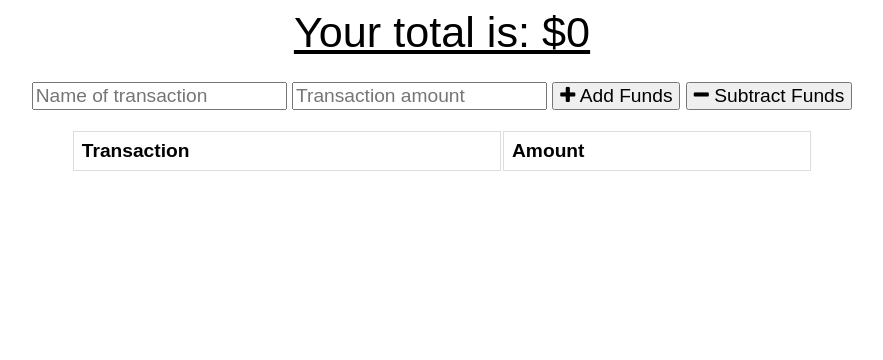
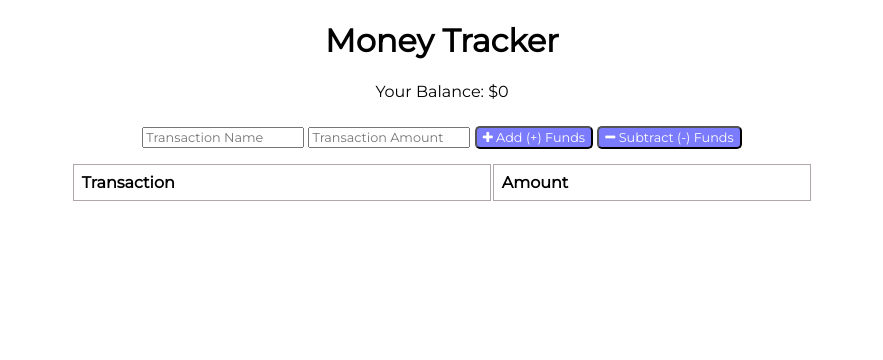
Before and after one commit to Killian356/Money-Tracker, a website: page public/index.html in a window 1280 px wide. Shown: the whole page, without its empty margins (198-1081 px from the left). Drawn offline with nearby package versions, Linux system fonts and the light colour scheme; no server answers.

Commit message:
big fixes

```diff
--- a/public/css/styles.css
+++ b/public/css/styles.css
@@ -1,19 +1,30 @@
 body {
-  font-size: 120%;
-  font-family: Arial;
+  font-size: 100%;
+  font-family: Montserrat;
 }
 
-button, input {
-  font-size: 100%;
-  font-family: Arial;
+#add-btn,
+#sub-btn {
+  background-color: #7b7bfd;
+  color: white;
+  padding-top: 2px;
+  padding-bottom: 2px;
+  border-radius: 5px;
+}
+
+button,
+input {
+  font-size: 80%;
+  font-family: Montserrat;
 }
 
 table {
   width: 100%;
 }
 
-td, th {
-  border: 1px solid #dddddd;
+td,
+th {
+  border: 1px solid #b0a8a8;
   text-align: left;
   padding: 8px;
 }
@@ -24,6 +35,7 @@ tr:nth-child(even) {
 
 .error {
   color: red;
+  font-size: small;
 }
 
 .wrapper {
@@ -33,8 +45,8 @@ tr:nth-child(even) {
 }
 
 .total {
-  font-size: 150%;
-  text-decoration: underline;
+  font-size: 100%;
+  font-family: Montserrat;
 }
 
 .form {
--- a/public/index.html
+++ b/public/index.html
@@ -9,21 +9,26 @@
 
   <link rel="stylesheet" href="https://stackpath.bootstrapcdn.com/font-awesome/4.7.0/css/font-awesome.min.css">
   <link rel="stylesheet" href="css/styles.css">
-  <link rel="manifest" href="manifest.json">
 
-  <title>Budget Tracker</title>
+  <link rel="apple-touch-icon" href="/icons/icon-192x192">
+  <link rel="preconnect" href="https://fonts.gstatic.com">
+  <link rel="manifest" href="./manifest.json">
+  <link href="https://fonts.googleapis.com/css2?family=Montserrat&display=swap" rel="stylesheet">
+
+  <title>Money Tracker</title>
 </head>
 <body>
   <div class="wrapper">
+    <h1>Money Tracker</h1>
     <div class="total">
-      <div class="total">Your total is: $<span id="total">0</span></div>
+      <div class="total">Your Balance: $<span id="total">0</span></div>
     </div>
 
     <div class="form">
-      <input type="text" id="t-name" placeholder="Name of transaction" />
-      <input type="number" min="0" id="t-amount" placeholder="Transaction amount" />
-      <button id="add-btn"><i class="fa fa-plus buttons"></i> Add Funds</button>
-      <button id="sub-btn"><i class="fa fa-minus"></i> Subtract Funds</button>
+      <input type="text" id="t-name" placeholder="Transaction Name" />
+      <input type="number" min="0" id="t-amount" placeholder="Transaction Amount" />
+      <button id="add-btn"><i class="fa fa-plus buttons"></i> Add (+) Funds</button>
+      <button id="sub-btn"><i class="fa fa-minus"></i> Subtract (-) Funds</button>
       <p class="error"></p>
     </div>
 
@@ -43,8 +48,8 @@
   </div>
 
   <script src="https://cdn.jsdelivr.net/npm/chart.js@2.8.0"></script>
-  <script src="js/index.js"></script>
-  <script src="js/idb.js"></script>
+  <script src="./js/index.js"></script>
+  <script src="./js/idb.js"></script>
   <script>
     (function() {
       if("serviceWorker" in navigator) {
--- a/public/js/idb.js
+++ b/public/js/idb.js
@@ -1,48 +1,44 @@
-// Creating Variable
 let db;
+const request = indexedDB.open('budget_tracker', 1);
 
-// Establishing Database Location
-const request = indexedDB.open("moneytracker_budget", 1);
-
-request.onupgradeneeded = function (event) {
-  // Saving Data Base Reference
+request.onupgradeneeded = function(event) {
   const db = event.target.result;
-  db.createObjectStore("new_transaction", { autoIncrement: true });
+  db.createObjectStore('new-transaction', { autoIncrement: true });
 };
 
-request.onsuccess = function (event) {
-  // Database is created with object store
+request.onsuccess = function(event) {
   db = event.target.result;
   if (navigator.onLine) {
+    uploadExpenses();
   }
 };
 
 request.onerror = function (event) {
-  // Error log Populates
   console.log(event.target.errorCode);
 };
 
-// Executes without Internet Accesss / Connection
 function saveRecord(record) {
-  const transaction = db.transaction(["new_transaction"], "readwrite");
-  const budgetObjectStore = transaction.objectStore("new_transaction");
-  budgetObjectStore.add(record);
+  const transaction = db.transaction(['new-transaction'], 'readwrite');
+  const moneyObjectStore = transaction.objectStore('new-transaction');
+  moneyObjectStore.add(record);
 }
 
-function uploadTransaction() {
-  // Opens Ttransactions on Database
-  const transaction = db.transaction(["new_transaction"], "readwrite");
-  const budgetObjectStore = transaction.objectStore("new_transaction");
-  const getAll = budgetObjectStore.getAll();
+// Function to upload transaction
+function uploadExpenses() {
+  const transaction = db.transaction(['new-transaction'], 'readwrite');
+  const moneyObjectStore = transaction.objectStore('new-transaction');
+
+  // get all records set to a variable
+  const getAll = moneyObjectStore.getAll();
+
   getAll.onsuccess = function () {
-    // Any info in indexedDb's store sends to api server
     if (getAll.result.length > 0) {
-      fetch("/api/transaction", {
-        method: "POST",
+      fetch('/api/transaction', {
+        method: 'POST',
         body: JSON.stringify(getAll.result),
         headers: {
-          Accept: "application/json, text/plain, */*",
-          "Content-Type": "application/json",
+          Accept: 'application/json, text/plain, */*',
+          'Content-Type': 'application/json',
         },
       })
         .then((response) => response.json())
@@ -50,11 +46,9 @@ function uploadTransaction() {
           if (serverResponse.message) {
             throw new Error(serverResponse);
           }
-          const transaction = db.transaction(["new_transaction"], "readwrite");
-          re;
-          const budgetObjectStore = transaction.objectStore("new_transaction");
-          budgetObjectStore.clear();
-          alert("All saved transactions has been submitted!");
+          const transaction = db.transaction(['new-transaction'], 'readwrite');
+          const moneyObjectStore = transaction.objectStore('new-transaction');
+          moneyObjectStore.clear();
         })
         .catch((err) => {
           console.log(err);
@@ -62,6 +56,5 @@ function uploadTransaction() {
     }
   };
 }
-
-// listens for Internet signal to reconnect
-window.addEventListener("online", uploadTransaction);
+// Listen app coming back online/connecting
+window.addEventListener('online', uploadExpenses);
--- a/public/js/index.js
+++ b/public/js/index.js
@@ -2,20 +2,19 @@ let transactions = [];
 let myChart;
 
 fetch("/api/transaction")
-  .then(response => {
+  .then((response) => {
     return response.json();
   })
-  .then(data => {
-    // save db data on global variable
+  .then((data) => {
+    //db data clobal
     transactions = data;
 
     populateTotal();
     populateTable();
     populateChart();
   });
-
+//summarize transactions single value
 function populateTotal() {
-  // reduce transaction amounts to a single total value
   let total = transactions.reduce((total, t) => {
     return total + parseInt(t.value);
   }, 0);
@@ -28,7 +27,7 @@ function populateTable() {
   let tbody = document.querySelector("#tbody");
   tbody.innerHTML = "";
 
-  transactions.forEach(transaction => {
+  transactions.forEach((transaction) => {
     // create and populate a table row
     let tr = document.createElement("tr");
     tr.innerHTML = `
@@ -46,13 +45,13 @@ function populateChart() {
   let sum = 0;
 
   // create date labels for chart
-  let labels = reversed.map(t => {
+  let labels = reversed.map((t) => {
     let date = new Date(t.date);
     return `${date.getMonth() + 1}/${date.getDate()}/${date.getFullYear()}`;
   });
 
   // create incremental values for chart
-  let data = reversed.map(t => {
+  let data = reversed.map((t) => {
     sum += parseInt(t.value);
     return sum;
   });
@@ -65,16 +64,18 @@ function populateChart() {
   let ctx = document.getElementById("myChart").getContext("2d");
 
   myChart = new Chart(ctx, {
-    type: 'line',
+    type: "line",
     data: {
       labels,
-        datasets: [{
-            label: "Total Over Time",
+      datasets: [
+        {
+          label: "Balance Over Time",
           fill: true,
           backgroundColor: "#6666ff",
-            data
-        }]
-    }
+          data,
+        },
+      ],
+    },
   });
 }
 
@@ -85,10 +86,9 @@ function sendTransaction(isAdding) {
 
   // validate form
   if (nameEl.value === "" || amountEl.value === "") {
-    errorEl.textContent = "Missing Information";
+    errorEl.textContent = "Make sure you've entered all transaction details!";
     return;
-  }
-  else {
+  } else {
     errorEl.textContent = "";
   }
 
@@ -96,7 +96,7 @@ function sendTransaction(isAdding) {
   let transaction = {
     name: nameEl.value,
     value: amountEl.value,
-    date: new Date().toISOString()
+    date: new Date().toISOString(),
   };
 
   // if subtracting funds, convert amount to negative number
@@ -118,36 +118,35 @@ function sendTransaction(isAdding) {
     body: JSON.stringify(transaction),
     headers: {
       Accept: "application/json, text/plain, */*",
-      "Content-Type": "application/json"
-    }
+      "Content-Type": "application/json",
+    },
   })
-  .then(response => {
+    .then((response) => {
       return response.json();
     })
-  .then(data => {
+    .then((data) => {
       if (data.errors) {
-      errorEl.textContent = "Missing Information";
-    }
-    else {
-      // clear form
+        errorEl.textContent = "Add Transaction Details";
+      } else {
+        // clear
         nameEl.value = "";
         amountEl.value = "";
       }
     })
-  .catch(err => {
+    .catch((err) => {
       // fetch failed, so save in indexed db
       saveRecord(transaction);
 
-    // clear form
+      // clear
       nameEl.value = "";
       amountEl.value = "";
     });
 }
 
-document.querySelector("#add-btn").onclick = function() {
+document.querySelector("#add-btn").onclick = function () {
   sendTransaction(true);
 };
 
-document.querySelector("#sub-btn").onclick = function() {
+document.querySelector("#sub-btn").onclick = function () {
   sendTransaction(false);
 };
```
Also changed, not shown: package.json (+9 -9 lines), routes/api.js (+9 -10 lines). Lines whose indentation alone changed are shown as unchanged.
